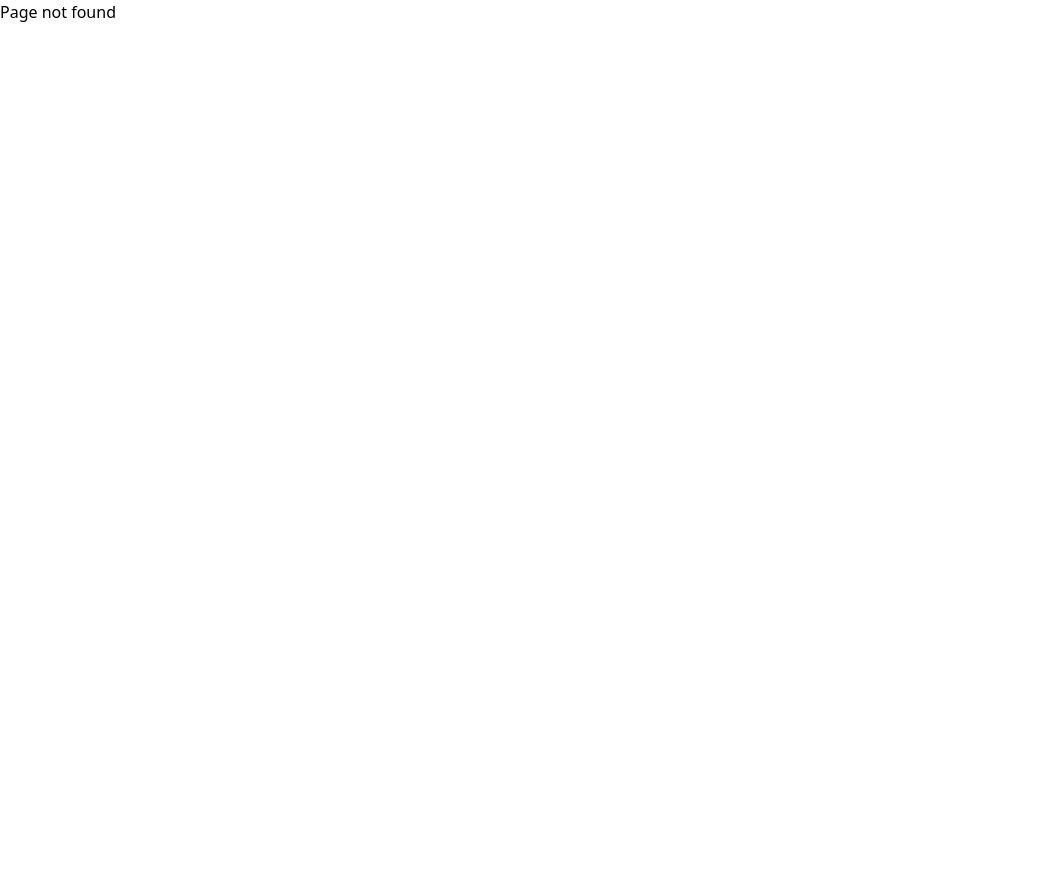
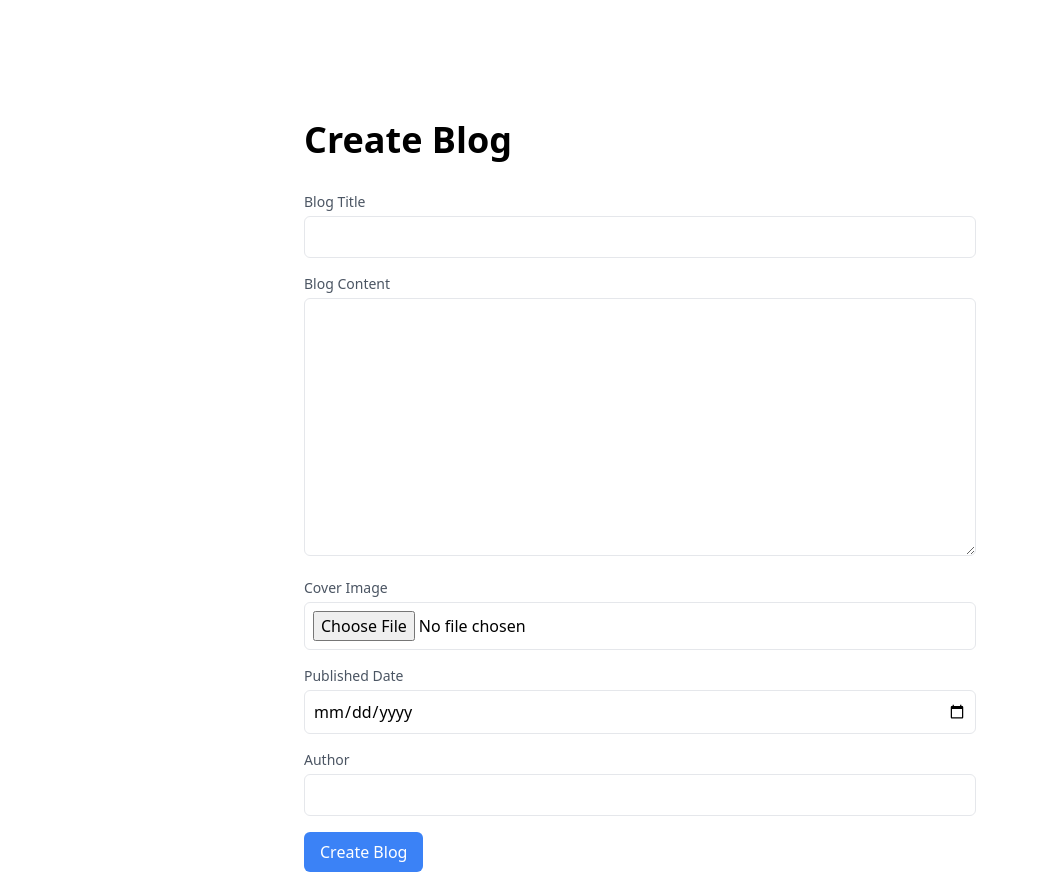
Before and after one commit to LumHamitii/AutoMarketReact, a React (Create React App) app: page /create-blog in a window 1280 px wide. Before the commit this address had no page. Shown: the whole page, without its empty margins (0-1038 px from the left). Before the commit the page ends 800 px from the top, so only its background shows below. Built offline with nearby package versions, Linux system fonts and the light colour scheme.

Commit message:
Blog web tool
Web tool implementation with Strapi.io API.
GET and POST with axios added so users can input data and send it through react into our strapi api.

```diff
--- a/package.json
+++ b/package.json
@@ -7,11 +7,12 @@
     "@testing-library/jest-dom": "^5.17.0",
     "@testing-library/react": "^13.4.0",
     "@testing-library/user-event": "^13.5.0",
-    "axios": "^1.6.3",
+    "axios": "^1.6.5",
     "bootstrap": "^5.3.2",
     "react": "^18.2.0",
     "react-dom": "^18.2.0",
     "react-icons": "^4.12.0",
+    "react-quill": "^2.0.0",
     "react-router-dom": "^6.21.1",
     "react-scripts": "5.0.1",
     "react-styled-components": "^0.1.11",
--- a/src/App.js
+++ b/src/App.js
@@ -6,7 +6,8 @@ const App = () => {
     <div className="flex flex-col min-h-screen">
       <Navbar />
       <div className="flex-grow">
-        {/* Your page content */}
+
+
       </div>
       <Footer />
     </div>
--- a/src/index.js
+++ b/src/index.js
@@ -13,7 +13,9 @@ import CarListings from './pages/CarListings';
 import CarShow from './pages/CarShow';
 import CarDetails from './pages/CarDetails';
 import MotorcycleListings from './pages/MotorcycleListings';
-
+import Blog from './pages/Blog';
+import BlogDetails from './pages/BlogDetails';
+import CreateBlog from './pages/CreateBlog';
 const root = ReactDOM.createRoot(document.getElementById('root'));
 
 const AppRouter = () => {
@@ -28,7 +30,9 @@ const AppRouter = () => {
       <Route path="/register" element={<RegisterPage />} />
       <Route path="/admin" element={<Admin />} />
       <Route path="/motorcycles" element={<MotorcycleListings />} />
-
+      <Route path="/blog" element={<Blog />} />
+      <Route path="/blog/:id" element={<BlogDetails />} />
+      <Route path="/create-blog" element={<CreateBlog />} />
       <Route path="*" element={<div>Page not found</div>} />
     </Routes>
   );
@@ -37,7 +41,6 @@ const AppRouter = () => {
 root.render(
   <Router>
     <AuthProvider>
-
       <AppRouter />
     </AuthProvider>
   </Router>
--- /dev/null
+++ b/src/pages/Blog.jsx
@@ -0,0 +1,73 @@
+// Blog.jsx
+import React, { useState, useEffect } from 'react';
+import { Link } from 'react-router-dom';
+import axios from 'axios';
+import Navbar from '../components/Navbar';
+import Footer from '../components/Footer';
+
+const Blog = () => {
+  const [blogs, setBlogs] = useState([]);
+  const [error, setError] = useState(null);
+
+  useEffect(() => {
+    const fetchBlogs = async () => {
+      try {
+        const response = await axios.get('http://localhost:1337/api/blogs');
+        setBlogs(response.data.data);
+      } catch (error) {
+        setError(error);
+      }
+    };
+
+    fetchBlogs();
+  }, []);
+
+  if (error) {
+    return <div>Error fetching blog data: {error.message}</div>;
+  }
+
+  return (
+    <div className="flex flex-col min-h-screen">
+      <Navbar />
+      <div className="flex-grow">
+        <div className="max-w-2xl mx-auto mt-20 pt-30">
+          <div className="flex justify-between items-center mb-6">
+            <h1 className="text-4xl font-bold">Blog Page</h1>
+            <Link to="/create-blog" className="text-blue-500 hover:underline">
+              Create Blog
+            </Link>
+          </div>
+          <div>
+            {blogs.map(blog => (
+              <div key={blog.id} className="bg-white rounded-lg shadow-lg p-6 mb-8">
+                <h2 className="text-2xl font-bold mb-2">{blog.attributes.blogTitle}</h2>
+                <p className="text-gray-600 mb-4">
+                  {blog.attributes.publishedDate} by {blog.attributes.author}
+                </p>
+                {blog.attributes.blogContent && (
+  <p className="text-gray-800 mb-4">
+    {blog.attributes.blogContent.substring(0, 150)}...
+  </p>
+)}
+
+                {blog.attributes.coverImage && (
+                  <img
+                    src={`http://localhost:1337${blog.attributes.coverImage[0].url}`}
+                    alt="Blog Cover"
+                    className="w-full h-auto mb-4"
+                  />
+                )}
+                <Link to={`/blog/${blog.id}`} className="text-blue-500 hover:underline">
+                  Read More
+                </Link>
+              </div>
+            ))}
+          </div>
+        </div>
+      </div>
+      <Footer />
+    </div>
+  );
+};
+
+export default Blog;
--- /dev/null
+++ b/src/pages/BlogDetails.jsx
@@ -0,0 +1,77 @@
+// BlogDetails.jsx
+import React, { useState, useEffect } from 'react';
+import { useParams, Link } from 'react-router-dom';
+import axios from 'axios';
+
+const BlogDetails = () => {
+  const { id } = useParams();
+  const [blog, setBlog] = useState(null);
+  const [recommendedBlogs, setRecommendedBlogs] = useState([]);
+  const [error, setError] = useState(null);
+
+  useEffect(() => {
+    const fetchBlogDetails = async () => {
+      try {
+        const response = await axios.get(`http://localhost:1337/api/blogs/${id}`);
+        setBlog(response.data.data);
+      } catch (error) {
+        setError(error);
+      }
+    };
+
+    const fetchRecommendedBlogs = async () => {
+      try {
+        const response = await axios.get('http://localhost:1337/api/blogs');
+
+        const filteredBlogs = response.data.data.filter(blog => blog.id !== id);
+        setRecommendedBlogs(filteredBlogs);
+      } catch (error) {
+        setError(error);
+      }
+    };
+
+    fetchBlogDetails();
+    fetchRecommendedBlogs();
+  }, [id]);
+
+  if (error) {
+    return <div className="max-w-2xl mx-auto mt-10">Error fetching data: {error.message}</div>;
+  }
+
+  if (!blog || recommendedBlogs.length === 0) {
+    return <div className="max-w-2xl mx-auto mt-10">Loading...</div>;
+  }
+
+  return (
+    <div className="max-w-4xl mx-auto mt-10 flex">
+      <div className="flex-1">
+        <h1 className="text-4xl font-bold mb-6">{blog.attributes.blogTitle}</h1>
+        <p className="text-gray-600 mb-4">{blog.attributes.publishedDate} by {blog.attributes.author}</p>
+
+
+<p className="text-gray-800 mb-4">{blog.attributes.blogContent}</p>
+
+
+        <Link to="/blog" className="text-blue-500 hover:underline block mt-8">
+          Back to Blog List
+        </Link>
+      </div>
+      <div className="flex-1 ml-8">
+        <h2 className="text-2xl font-bold mb-4">Other Blogs</h2>
+        <div className="bg-gray-200 p-4 rounded">
+          {recommendedBlogs.map(recommendedBlog => (
+            <Link
+              key={recommendedBlog.id}
+              to={`/blog/${recommendedBlog.id}`}
+              className="text-blue-500 hover:underline block mb-2"
+            >
+              {recommendedBlog.attributes.blogTitle}
+            </Link>
+          ))}
+        </div>
+      </div>
+    </div>
+  );
+};
+
+export default BlogDetails;
--- /dev/null
+++ b/src/pages/CreateBlog.jsx
@@ -0,0 +1,133 @@
+import React, { useState } from 'react';
+import { useNavigate } from 'react-router-dom';
+import axios from 'axios';
+
+const CreateBlog = () => {
+  const navigate = useNavigate();
+
+  const [formData, setFormData] = useState({
+    blogTitle: '',
+    blogContent: '', // Changed from ReactQuill to a regular text area
+    coverImage: null,
+    publishedDate: '',
+    author: '',
+  });
+
+  const handleInputChange = (e) => {
+    const { name, value } = e.target;
+    setFormData({ ...formData, [name]: value });
+  };
+
+  const handleFileChange = (e) => {
+    const file = e.target.files[0];
+    setFormData({ ...formData, coverImage: file });
+  };
+
+  const handleSubmit = async (e) => {
+    e.preventDefault();
+
+    try {
+      const formDataToSend = new FormData();
+      formDataToSend.append('data', JSON.stringify(formData));
+      formDataToSend.append('files.coverImage', formData.coverImage);
+
+      const response = await axios.post('http://localhost:1337/api/blogs', formDataToSend, {
+        headers: {
+          'Content-Type': 'multipart/form-data',
+        },
+      });
+
+      console.log(response.data); // Log the response for debugging
+
+      navigate('/blog');
+    } catch (error) {
+      console.error('Error creating blog:', error);
+    }
+  };
+
+  return (
+    <div className="max-w-2xl mx-auto mt-20 pt-10">
+      <h1 className="text-4xl font-bold mb-8">Create Blog</h1>
+      <form onSubmit={handleSubmit}>
+        <div className="mb-4">
+          <label htmlFor="blogTitle" className="block text-sm font-medium text-gray-600">
+            Blog Title
+          </label>
+          <input
+            type="text"
+            id="blogTitle"
+            name="blogTitle"
+            value={formData.blogTitle}
+            onChange={handleInputChange}
+            className="mt-1 p-2 border rounded-md w-full"
+            required
+          />
+        </div>
+        <div className="mb-4">
+          <label htmlFor="blogContent" className="block text-sm font-medium text-gray-600">
+            Blog Content
+          </label>
+          <textarea
+            id="blogContent"
+            name="blogContent"
+            value={formData.blogContent}
+            onChange={handleInputChange}
+            className="mt-1 p-2 border rounded-md w-full"
+            rows="10" // Set the number of rows as needed
+          />
+        </div>
+        <div className="mb-4">
+          <label htmlFor="coverImage" className="block text-sm font-medium text-gray-600">
+            Cover Image
+          </label>
+          <input
+            type="file"
+            id="coverImage"
+            name="coverImage"
+            accept="image/*"
+            onChange={handleFileChange}
+            className="mt-1 p-2 border rounded-md w-full"
+          />
+        </div>
+        <div className="mb-4">
+          <label htmlFor="publishedDate" className="block text-sm font-medium text-gray-600">
+            Published Date
+          </label>
+          <input
+            type="date"
+            id="publishedDate"
+            name="publishedDate"
+            value={formData.publishedDate}
+            onChange={handleInputChange}
+            className="mt-1 p-2 border rounded-md w-full"
+            required
+          />
+        </div>
+        <div className="mb-4">
+          <label htmlFor="author" className="block text-sm font-medium text-gray-600">
+            Author
+          </label>
+          <input
+            type="text"
+            id="author"
+            name="author"
+            value={formData.author}
+            onChange={handleInputChange}
+            className="mt-1 p-2 border rounded-md w-full"
+            required
+          />
+        </div>
+        <div className="mb-4">
+          <button
+            type="submit"
+            className="bg-blue-500 text-white py-2 px-4 rounded-md hover:bg-blue-600"
+          >
+            Create Blog
+          </button>
+        </div>
+      </form>
+    </div>
+  );
+};
+
+export default CreateBlog;
```
Also changed, not shown: 1 other file (tests, documents, lock files or other folders).
